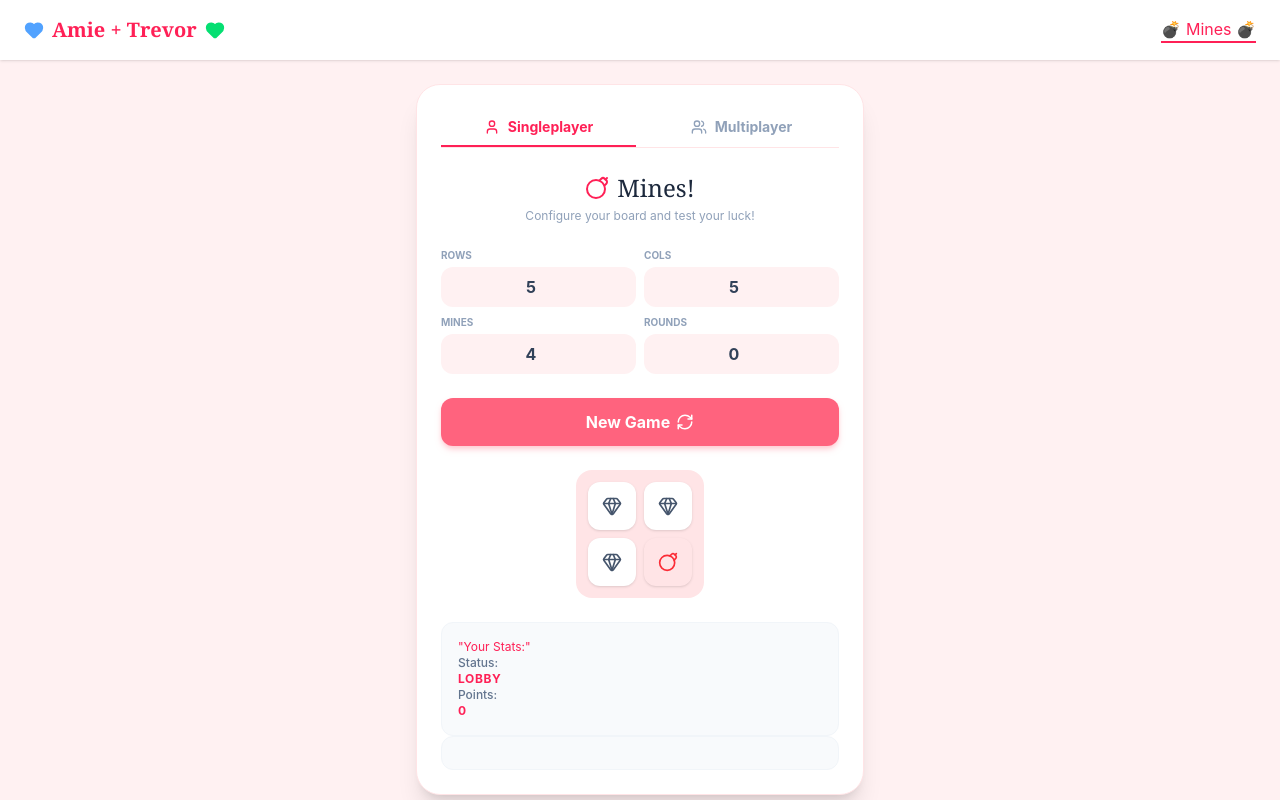
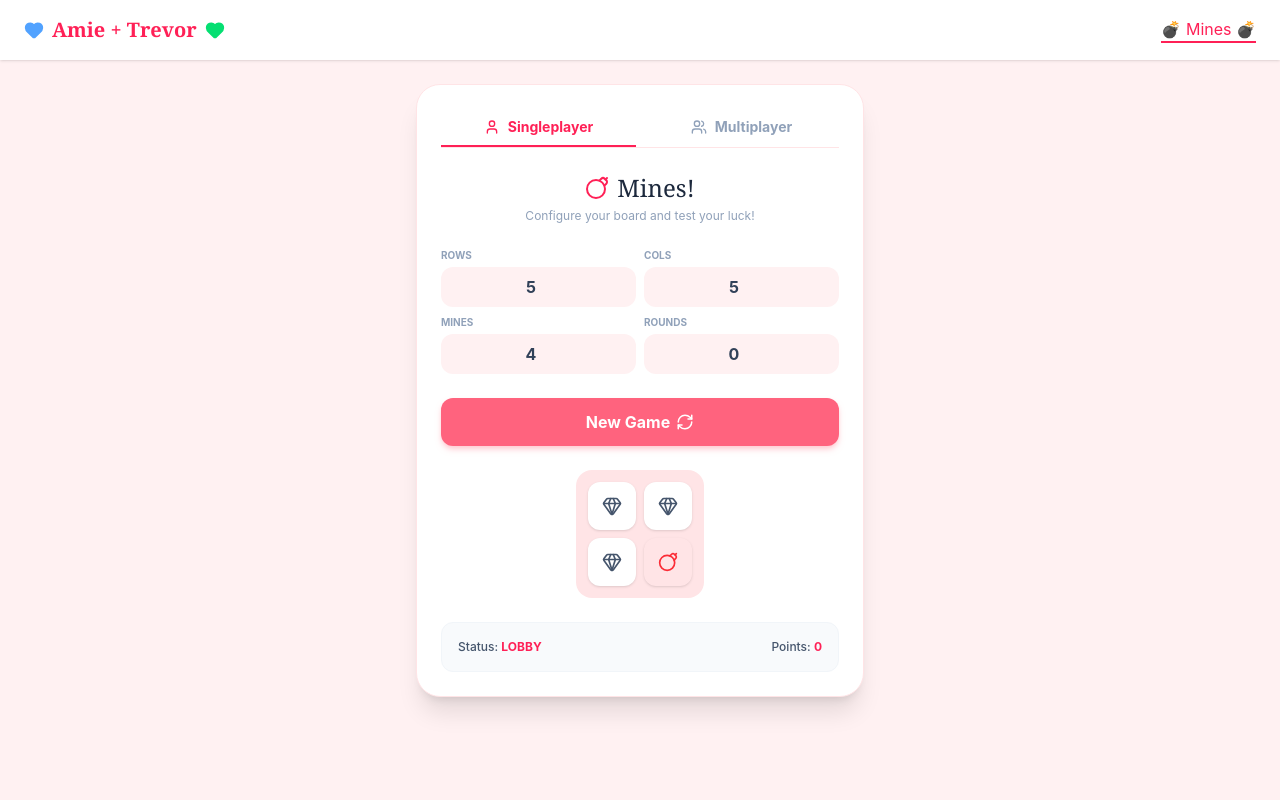
Before and after one commit to 4treess/amie, a React (Vite) app: page /mines in a window 1280 px wide. Built offline with nearby package versions, Linux system fonts and the light colour scheme.

Commit message:
Major visual changes

```diff
--- a/src/Mines.jsx
+++ b/src/Mines.jsx
@@ -267,6 +267,14 @@ const Mines = () => {
     const handleMine = () => {
        setGameStatus("Blown Up");
        revealBoard();
+       if (activeTab === 'multiplayer' && isJoined) {
+        socket.emit('endGame', {
+          roomID: RoomID,
+          playerID: playerID,
+          score: newPoints,
+          status: "Blown Up"
+        });
+      }
     }
 
     const handleSafeCell = () => {
@@ -274,6 +282,14 @@ const Mines = () => {
       if(turnsLeft <= 1){
         setGameStatus("Victory");
         revealBoard();
+        if (activeTab === 'multiplayer' && isJoined) {
+          socket.emit('endGame', {
+            roomID: RoomID,
+            playerID: playerID,
+            score: newPoints,
+            status: "Victory"
+          });
+        }
       }
       setPoints(points + 100*minesCount/(turnsLeft))
     }
@@ -516,51 +532,46 @@ const Mines = () => {
             </div>
 
             {/* SCORE / STATUS DISPLAY */}
-
-            <div className="bg-slate-50 p-4 rounded-xl flex items-center justify-between border border-slate-100 text-rose-500 text-xs">
-              {activeTab === 'multiplayer'? Object.values(playersList).sort((a, b) => a.score - b.score).map(({nickname, status, score}) => {
-                <div>{nickname}
-                  <div className="flex items-center gap-2 text-xs text-slate-500 font-medium">
-                    Status:
+            <div className="bg-slate-50 p-4 rounded-xl border border-slate-100 text-xs space-y-3">
+              {activeTab === 'multiplayer' ? (
+                <div>
+                  <h4 className="font-bold text-slate-700 uppercase tracking-wider mb-2 border-b border-slate-200 pb-1">
+                    Leaderboard
+                  </h4>
+                  <div className="space-y-2">
+                    {Object.values(playersList)
+                      .sort((a, b) => (b.score || 0) - (a.score || 0)) // Sort highest score first
+                      .map((player, idx) => (
+                        <div key={idx} className="flex items-center justify-between bg-white p-2.5 rounded-lg shadow-sm border border-slate-100">
+                          <div>
+                            <span className="font-bold text-slate-800">{player.nickname || 'Player'}</span>
+                            <span className="ml-2 text-[10px] uppercase font-semibold px-2 py-0.5 rounded-full bg-rose-100 text-rose-600">
+                              {player.status || 'Lobby'}
+                            </span>
+                          </div>
+                          <div className="font-bold text-rose-500">
+                            {Math.round((player.score || 0) * 100) / 100} pts
+                          </div>
+                        </div>
+                      ))}
                   </div>
-                  <span className="text-xs font-bold text-rose-500 uppercase tracking-wider">
-                    {status}
-                  </span>
-                  <div className={`${roundsCount === 0 ? "absolute text-transparent" : "flex items-center gap-2 text-xs text-slate-500 font-medium" }`}>
-                    Round:
+                </div>
+              ) : (
+                /* SINGLEPLAYER DISPLAY */
+                <div className="flex items-center justify-between text-slate-600 font-medium">
+                  <div>
+                    Status: <span className="font-bold text-rose-500 uppercase">{gameStatus}</span>
                   </div>
-                  <span className={`${roundsCount === 0 ? "absolute text-transparent" : "text-xs font-bold text-rose-500 uppercase tracking-wider"}`}>
-                    {currentRound} / {roundsCount}
-                  </span>
-                  <div className="flex items-center gap-2 text-xs text-slate-500 font-medium">
-                    Points:
+                  {roundsCount > 0 && (
+                    <div>
+                      Round: <span className="font-bold text-rose-500">{currentRound} / {roundsCount}</span>
+                    </div>
+                  )}
+                  <div>
+                    Points: <span className="font-bold text-rose-500">{Math.round(points * 100) / 100}</span>
                   </div>
-                  <span className="text-xs font-bold text-rose-500 uppercase tracking-wider">
-                    {Math.round(score*100)/100}
-                  </span>
-                </div>}) : <span>"Your Stats:" <div className="flex items-center gap-2 text-xs text-slate-500 font-medium">
-                Status:
-              </div>
-              <span className="text-xs font-bold text-rose-500 uppercase tracking-wider">
-                {gameStatus}
-              </span>
-              <div className={`${roundsCount === 0 ? "absolute text-transparent" : "flex items-center gap-2 text-xs text-slate-500 font-medium" }`}>
-                Round:
-              </div>
-              <span className={`${roundsCount === 0 ? "absolute text-transparent" : "text-xs font-bold text-rose-500 uppercase tracking-wider"}`}>
-                {currentRound} / {roundsCount}
-              </span>
-              <div className="flex items-center gap-2 text-xs text-slate-500 font-medium">
-                Points:
-              </div>
-              <span className="text-xs font-bold text-rose-500 uppercase tracking-wider">
-                {Math.round(points*100)/100}
-              </span>
-              </span>}
-            </div>
-
-            <div className="bg-slate-50 p-4 rounded-xl flex items-center justify-between border border-slate-100 text-rose-500 text-xs">
-
+                </div>
+              )}
             </div>
 
           </>
```
